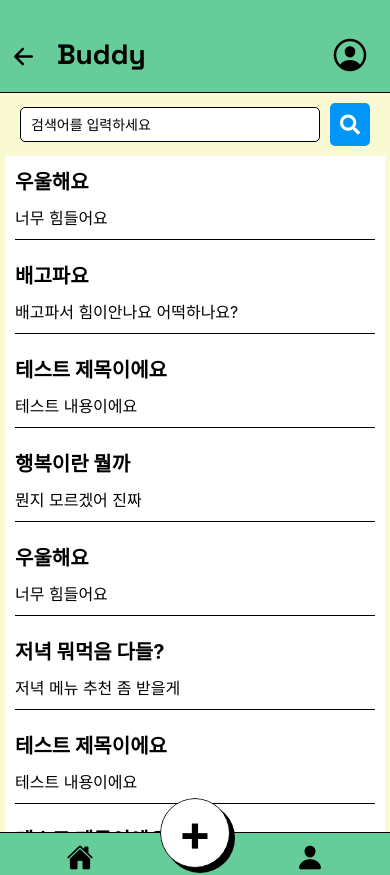
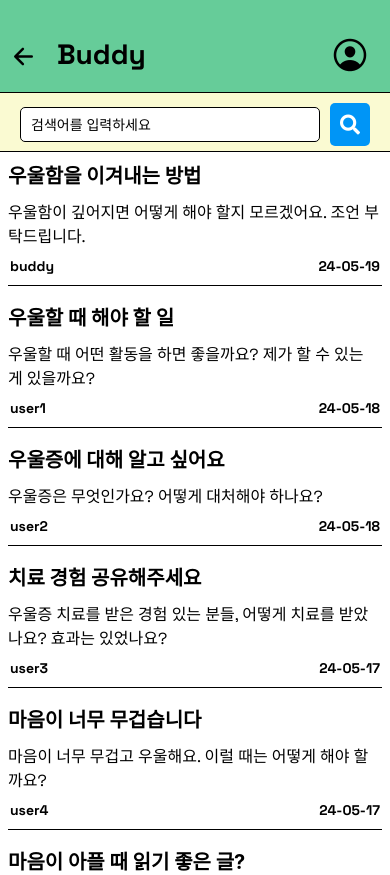
Before and after one commit to hshy1839/capstoneApp, a React Native app: screen /Post in a window 390 px wide. Shown: the top 875 px of the page. Built offline with nearby package versions, Linux system fonts and the light colour scheme.

Commit message:
main 및 post UI 변경

```diff
--- a/components/Main.js
+++ b/components/Main.js
@@ -1,6 +1,6 @@
 import React, { useState, useEffect, useRef } from 'react';
 import { StyleSheet, Text, Linking, View, ScrollView, Image, TouchableOpacity, SafeAreaView, ViewBase, Animated } from 'react-native';
-import { Ionicons, AntDesign, Feather, FontAwesome5, Entypo } from '@expo/vector-icons';
+import { Ionicons, AntDesign, Feather, FontAwesome5, Entypo, MaterialIcons } from '@expo/vector-icons';
 import { useNavigation } from '@react-navigation/native';
 import Header from './Header';
 import Footer from './Footer';
@@ -27,6 +27,9 @@ const Main = () => {
   const goToSetting = () => {
     navigation.navigate('Setting');
   };
+  const goToDiary = () => {
+    navigation.navigate('SentimentAnalysis');
+  };
 
 
   useEffect(() => {
@@ -52,8 +55,11 @@ const Main = () => {
     <View style={styles.container}>
       <ScrollView style={styles.content}>
         <View style={styles.appIntro}>
+          <Image source={require('../assets/mascot.png')} style={styles.Image} />
+          <View style={styles.mainContainer}>
             <Text style={styles.appIntroText}>BUDDY와 함께하는</Text>
             <Text style={styles.appIntroText2}>우울퇴치</Text>
+          </View>
         </View>
         <View style={styles.contentAdd}>
           <View style={styles.quoteContainer}>
@@ -62,7 +68,7 @@ const Main = () => {
             </Animated.Text>
           </View>
           <View style={styles.componentContainer}>
-            <View style={styles.component1Background} />
+            <TouchableOpacity style={styles.component1Background} />
             <TouchableOpacity style={styles.component1} onPress={goToSetting}>
               <View style={styles.component1layout}>
                 <View style={styles.component1layoutIcon}>
@@ -73,10 +79,11 @@ const Main = () => {
                 </Text>
               </View>
             </TouchableOpacity>
-            <TouchableOpacity style={styles.component2} onPress={goToPost}>
+              <View style={styles.component2Background} />
+              <TouchableOpacity style={[styles.component2, { zIndex: 1 }]} onPress={goToPost}>
                 <View style={styles.component2layout}>
                   <View style={styles.component2layoutIcon}>
-                  <FontAwesome5 name="smile-wink" size={26} color="black" />
+                    <MaterialIcons name="post-add" size={26} color="black" />
                   </View>
                   <Text style={styles.component2Text}>
                     게시판
@@ -103,20 +110,20 @@ const Main = () => {
                   <AntDesign name="customerservice" size={26} color="black" />
                 </View>
                 <Text style={styles.component4Text}>
-                  Customerservice
+                  고객센터
                 </Text>
               </View>
             </TouchableOpacity>
           </View>
           <View style={styles.elementContainer}>
             <View style={styles.scheduleBackground} />
-            <TouchableOpacity style={styles.schedule}>
+            <TouchableOpacity style={styles.schedule} onPress={goToDiary}>
               <View style={styles.scheduleLayout} />
               <View style={styles.scheduleLayoutIcon}>
-                <AntDesign name="customerservice" size={26} color="black" />
+                <Entypo name="open-book" size={26} color="black" />
               </View>
               <Text style={styles.scheduleText}>
-                Music
+                감정 분석 일기
               </Text>
             </TouchableOpacity>
             <View style={styles.depressionTestBackground} />
@@ -155,6 +162,15 @@ const styles = StyleSheet.create({
     backgroundColor: 'white',
     borderBottomWidth: 1.5,
     borderBottomColor: 'black',
+    flexDirection: 'row',
+  },
+  Image: {
+    padding: 10,
+    width: 100,
+    height: 100,
+    marginTop: 80,
+  },
+  mainContainer: {
     flexDirection: 'column',
   },
   appIntroText: {
@@ -389,7 +405,7 @@ const styles = StyleSheet.create({
     width: '100%',
     height: 100,
     fontFamily: 'SpaceGroteskBold',
-    marginLeft: -165,
+    marginLeft: -195,
     top: 35,
   },
   scheduleLayout: {
@@ -446,7 +462,7 @@ const styles = StyleSheet.create({
     width: '100%',
     height: 100,
     fontFamily: 'SpaceGroteskBold',
-    marginLeft: -175,
+    marginLeft: -185,
     top: 35,
   },
 
--- a/components/Post.js
+++ b/components/Post.js
@@ -3,12 +3,16 @@ import { StyleSheet, Text, View, ScrollView, TouchableOpacity, TextInput } from
 import { FontAwesome5 } from '@expo/vector-icons';
 import Footer from './Footer';
 
-const Post = ({ title, content, onPress }) => {
+const Post = ({ title, content, username, onPress, date }) => {
   return (
     <TouchableOpacity style={styles.postContainer} onPress={onPress}>
       <View>
       <Text style={styles.postTitle}>{title}</Text>
       <Text style={styles.postContent}>{content}</Text>
+      <View style = {styles.poster}>
+      <Text style={styles.postUsername}>{username}</Text>
+      <Text style={styles.postDate}>{date}</Text>
+      </View>
       </View>
       <View style = {styles.borderBottom}/>
     </TouchableOpacity>
@@ -19,14 +23,14 @@ const Board = ({ navigation }) => {
   const [searchKeyword, setSearchKeyword] = useState('');
   // 게시물 목록
   const posts = [
-    { id: 1, title: '우울해요', content: '너무 힘들어요' },
-    { id: 2, title: '배고파요', content: '배고파서 힘이안나요 어떡하나요?' },
-    { id: 3, title: '테스트 제목이에요', content: '테스트 내용이에요' },
-    { id: 4, title: '행복이란 뭘까', content: '뭔지 모르겠어 진짜' },
-    { id: 5, title: '우울해요', content: '너무 힘들어요' },
-    { id: 6, title: '저녁 뭐먹음 다들?', content: '저녁 메뉴 추천 좀 받을게' },
-    { id: 7, title: '테스트 제목이에요', content: '테스트 내용이에요' },
-    { id: 8, title: '테스트 제목이에요', content: '테스트 내용이에요' },
+    { id: 1, title: '우울함을 이겨내는 방법', content: '우울함이 깊어지면 어떻게 해야 할지 모르겠어요. 조언 부탁드립니다.' , username : 'buddy', date : '24-05-19'},
+    { id: 2, title: '우울할 때 해야 할 일', content: '우울할 때 어떤 활동을 하면 좋을까요? 제가 할 수 있는 게 있을까요?', username : 'user1', date : '24-05-18' },
+    { id: 3, title: '우울증에 대해 알고 싶어요', content: '우울증은 무엇인가요? 어떻게 대처해야 하나요?', username : 'user2', date : '24-05-18' },
+    { id: 4, title: '치료 경험 공유해주세요', content: '우울증 치료를 받은 경험 있는 분들, 어떻게 치료를 받았나요? 효과는 있었나요?', username : 'user3', date : '24-05-17' },
+    { id: 5, title: '마음이 너무 무겁습니다', content: '마음이 너무 무겁고 우울해요. 이럴 때는 어떻게 해야 할까요?', username : 'user4', date : '24-05-17' },
+    { id: 6, title: '마음이 아플 때 읽기 좋은 글?', content: '마음이 아플 때 읽을만한 글이나 시를 추천해주세요. 위로가 될 만한 내용이면 좋겠어요.', username : 'user5', date : '24-05-17' },
+    { id: 7, title: '우울증 관련 서적 추천해주세요', content: '우울증에 대해 더 알고 싶어요. 좋은 책이나 자료가 있다면 추천해주세요.', username : 'user6', date : '24-05-16' },
+    { id: 8, title: '친구가 우울해하는데 어떻게 도와줄까요?', content: '친구가 우울해하는데, 어떻게 도와줄 수 있을까요? 조언 부탁드려요.', username : 'user7', date : '24-05-16' },
     // 필요한 만큼 게시물을 추가할 수 있습니다.
   ];
 
@@ -55,6 +59,8 @@ const Board = ({ navigation }) => {
             key={post.id}
             title={post.title}
             content={post.content}
+            username = {post.username}
+            date = {post.date}
             onPress={() => handlePressPost(post.id)}
           />
         ))}
@@ -75,6 +81,8 @@ const styles = StyleSheet.create({
     paddingHorizontal: 20,
     paddingTop: 10,
     paddingBottom: 5,
+    borderBottomWidth : 1,
+    borderBottomColor : 'black',
   },
   searchInput: {
     flex: 1,
@@ -92,11 +100,11 @@ const styles = StyleSheet.create({
     borderRadius: 5,
   },
   scrollViewContent: {
-    padding: 5,
+    marginBottom : 80,
   },
   postContainer: {
     backgroundColor: 'white',
-    padding: 10,
+    padding: 8,
     borderColor: 'black',
   },
   borderBottom : {
@@ -114,7 +122,24 @@ const styles = StyleSheet.create({
   postContent: {
     fontSize: 16,
     color: 'black',
+    fontFamily : 'SpaceGroteskRegular',
   },
+  postUsername : {
+    fontSize : 14,
+    color : 'black',
+    fontFamily : 'SpaceGroteskBold',
+  },
+  postDate : {
+    fontsize : 14,
+    color : 'black',
+    fontFamily : 'SpaceGroteskBold'
+  },
+  poster : {
+    marginTop : 10,
+    paddingHorizontal : 2,
+    flexDirection: 'row',
+    justifyContent: 'space-between',
+  }
 });
 
 export default Board;
```
Also changed, not shown: assets/mascot.png (added). Lines whose indentation alone changed are shown as unchanged.
